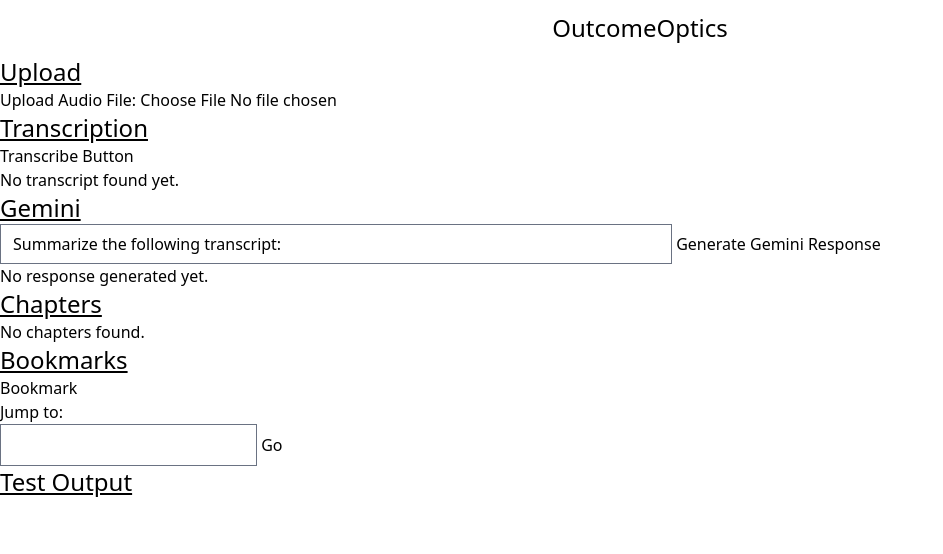
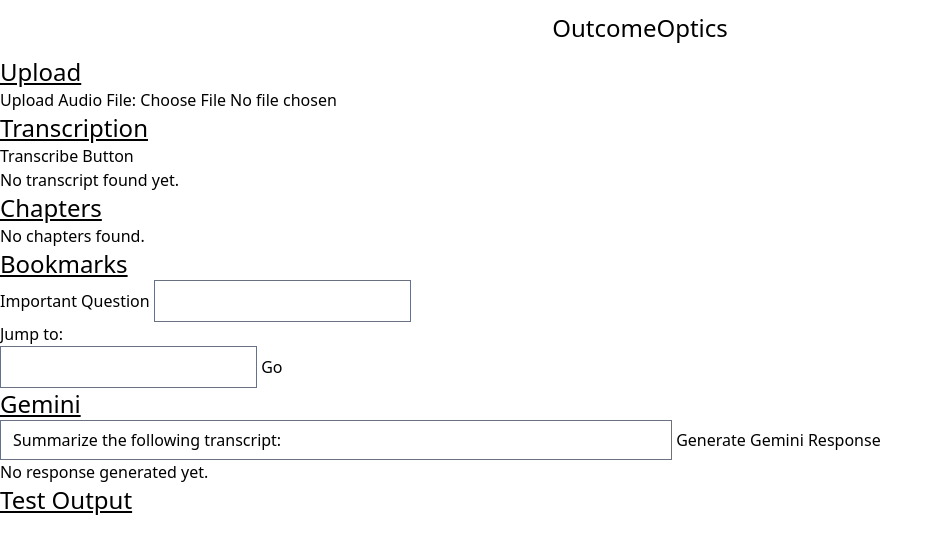
Before and after one commit to phamousq/OutcomeOptics, a SvelteKit app: page /assemblyai in a window 1280 px wide. Shown: the top 554 px of the page, without its empty margins (0-943 px from the left). Built offline with nearby package versions, Linux system fonts and the light colour scheme.

Commit message:
question functionality

```diff
--- a/env.d.ts
+++ b/env.d.ts
@@ -1,3 +1,4 @@
 declare module '$env/static/public' {
 	export const VITE_ASSEMBLYAI_API_KEY: string;
+	export const VITE_GOOGLE_API_KEY: string;
 }
--- a/src/routes/assemblyai/+page.svelte
+++ b/src/routes/assemblyai/+page.svelte
@@ -3,7 +3,6 @@
     import { GoogleGenerativeAI } from '@google/generative-ai';
 
     let transcriptionText: string = $state('');
-    let transcriptChapters: string[] = $state([]);
     let transcriptUtterances: string[] = $state([]);
     let assemblyaiLoading: boolean = $state(false);
     let geminiLoading: boolean = $state(false);
@@ -12,13 +11,17 @@
     let audioFile: File | null = null;
     let audioSrc: string | null = $state(null);
     let geminiResponse: string = $state('');
-    let bookmarks: number[] = $state([]);
+    interface Bookmark { time: number, type: 'question' | 'starred', text: string };
+    let bookmarks: Bookmark[] = $state([]);
     let promptText: string = $state('Summarize the following transcript:');
     let currentTime: number | null = $state(null); // seconds
     let duration: number | null = $state(null);
     let paused: boolean = $state(true);
     let jumpTime: number | null = $state(null);
-
+    interface Chapter { startTime: number; endTime: number; text: string };
+    const structuredChapters: Chapter[] = $state([]);
+    let questionText: string = $state('');
+    let questionTextEmpty: boolean = $derived(questionText.length === 0);
 
     function handleFileChange(event: Event) {
       const input = event.target as HTMLInputElement;
@@ -68,10 +71,14 @@
           );
         }
         if (transcript.chapters) {
-          transcriptChapters = transcript.chapters.map(
-            (chapter) => `Chapter ${(chapter.start/1000).toFixed(2)}-${(chapter.end/1000).toFixed(2)}: ${chapter.headline}`
+          transcript.chapters.map(
+            (chapter) => {
+              const newChapter: Chapter = { startTime: Number((chapter.start/1000).toFixed(2)), endTime: Number((chapter.end/1000).toFixed(2)), text: chapter.headline };
+              structuredChapters.push(newChapter);
+            }
           );
         }
+        console.log(structuredChapters);
       } catch (e) {
         if (e instanceof Error) {
           error = e.message;
@@ -92,6 +99,16 @@
         geminiResponse = result.response.text();
         geminiLoading = false;
     }
+    function handleEnter(event: KeyboardEvent) {
+        if (event.key === 'Enter') {
+          if(questionText.length > 0){
+            bookmarks = [...bookmarks, { time: +currentTime?.toFixed(2) || 0, type: 'question', text: questionText }];
+            questionText = '';
+          }
+          paused = false;
+        }
+    }
+
 </script>
 
 <main>
@@ -137,26 +154,20 @@
             <p>No transcript found yet.</p>
         {/if}
     </div>
-    <div id="gemini">
-        <h1 class="text-2xl underline">Gemini</h1>
-        <input class="w-2xl h-10" type="text" bind:value={promptText} />
-        <button onclick={generateGeminiResponse} disabled={geminiLoading} >
-            {geminiLoading ? 'Generating...' : 'Generate Gemini Response'}
-        </button>
-        {#if geminiResponse.length}
-            <p>{geminiResponse}</p>
-        {:else}
-            <p>No response generated yet.</p>
-        {/if}
-    </div>
     <div id="chapters">
         <h1 class="text-2xl underline">Chapters</h1>
-        {#if transcriptChapters.length}
-            <ul>
-                {#each transcriptChapters as chapter}
-                <li>{chapter}</li>
+        {#if structuredChapters.length}
+            <ol>
+                {#each structuredChapters as chapter}
+                  <li>
+                    <button aria-label="Go to chapter" onclick={() => {
+                      currentTime = chapter.startTime
+                      paused = false
+                    }}>{chapter.startTime}: {chapter.text}</button>
+                  </li>
+                  <!-- TODO: add functionality for adding chapter transcript location -->
                 {/each}
-            </ul>
+            </ol>
         {:else}
             <p>No chapters found.</p>
         {/if}
@@ -164,16 +175,42 @@
     <div id="bookmarks">
         <h1 class="text-2xl underline">Bookmarks</h1>
         <button
-            onclick={() => bookmarks = [...bookmarks, +currentTime?.toFixed(2)]}
-            disabled={paused}
+            onclick={() => bookmarks = [...bookmarks, { time: +currentTime?.toFixed(2) || 0, type: 'starred', text: '' }]}
+            disabled={!audioSrc}
         >
-            Bookmark
+            Important
         </button>
+        <button
+            onclick={() => bookmarks = [...bookmarks, { time: +currentTime?.toFixed(2) || 0, type: 'question', text:'' }]}
+            disabled={!audioSrc}
+        >
+            Question
+        </button>
+        <input
+            type="text"
+            bind:value={questionText}
+            oninput={() => {
+              // todo implement functionality for pausing and playing with quetsion text
+              if(questionText.length -1 <= 0){
+                jumpTime = currentTime
+                paused = !paused
+              }
+            }}
+            onkeydown={handleEnter}
+        />
+
+        <!-- TODO: add funcionality for adding quetsion text -->
         {#if bookmarks.length}
+            <!-- TODO: filter by important or question -->
             <ol>
                 {#each bookmarks as bookmark}
                     <li>
-                        <button aria-label="Go to bookmark" onclick={() => currentTime = bookmark}>{bookmark}</button>
+                        <button aria-label="Go to bookmark" onclick={() => {
+                          currentTime = bookmark.time
+                          paused = false
+                          }}>
+                            {bookmark.time}: {bookmark.type == 'question' ? `${bookmark.type}: ${bookmark.text}` : `${bookmark.type}`}
+                        </button>
                     </li>
                 {/each}
             </ol>
@@ -181,9 +218,25 @@
         <div id="jumpto">
             <p>Jump to:</p>
             <input type="number" bind:value={jumpTime}/>
-            <button onclick={() => currentTime = Number(jumpTime)}>Go</button>
+            <button onclick={() => {
+              currentTime = Number(jumpTime)
+              paused = false
+              }}>Go</button>
         </div>
         <!-- ! add buttons for question vs important notes to the bookmarks -->
+
+
+    <div id="gemini">
+      <h1 class="text-2xl underline">Gemini</h1>
+      <input class="w-2xl h-10" type="text" bind:value={promptText} />
+      <button onclick={generateGeminiResponse} disabled={geminiLoading} >
+          {geminiLoading ? 'Generating...' : 'Generate Gemini Response'}
+      </button>
+      {#if geminiResponse.length}
+          <p>{geminiResponse}</p>
+      {:else}
+          <p>No response generated yet.</p>
+      {/if}
     </div>
     <div id="Test Output">
         <h1 class="text-2xl underline">Test Output</h1>
@@ -191,7 +244,7 @@
         <p></p>
         {transcriptUtterances}
         <p></p>
-        {transcriptChapters}
+        {structuredChapters}
     </div>
 </main>
 
--- a/src/stores.js
+++ b/src/stores.js
@@ -1 +1,7 @@
 import { writable, get } from 'svelte/store'
+export const assemblyResponse = writable('');
+export const geminiResponse = writable('');
+export const transcriptionText = writable('');
+export const transcriptUtterances = writable([]);
+export const structuredChapters = writable([]);
+export const bookmarks = writable([]);
```
Also changed, not shown: 1 other file (tests, documents, lock files or other folders).
